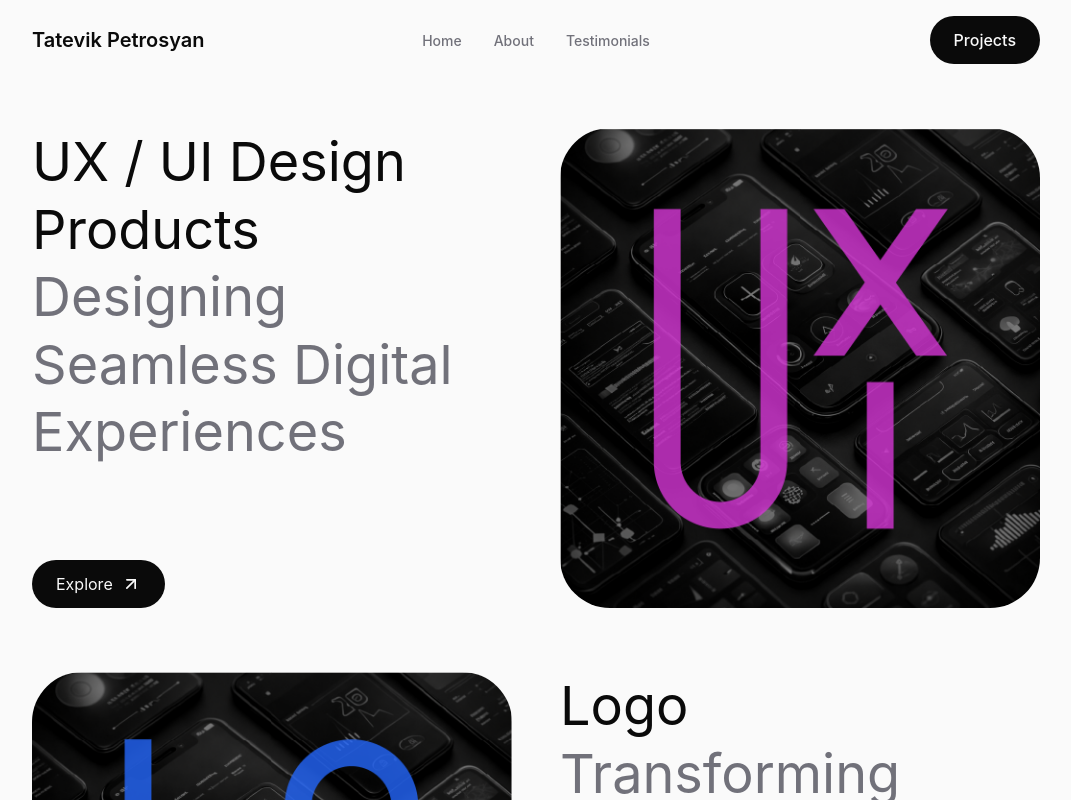
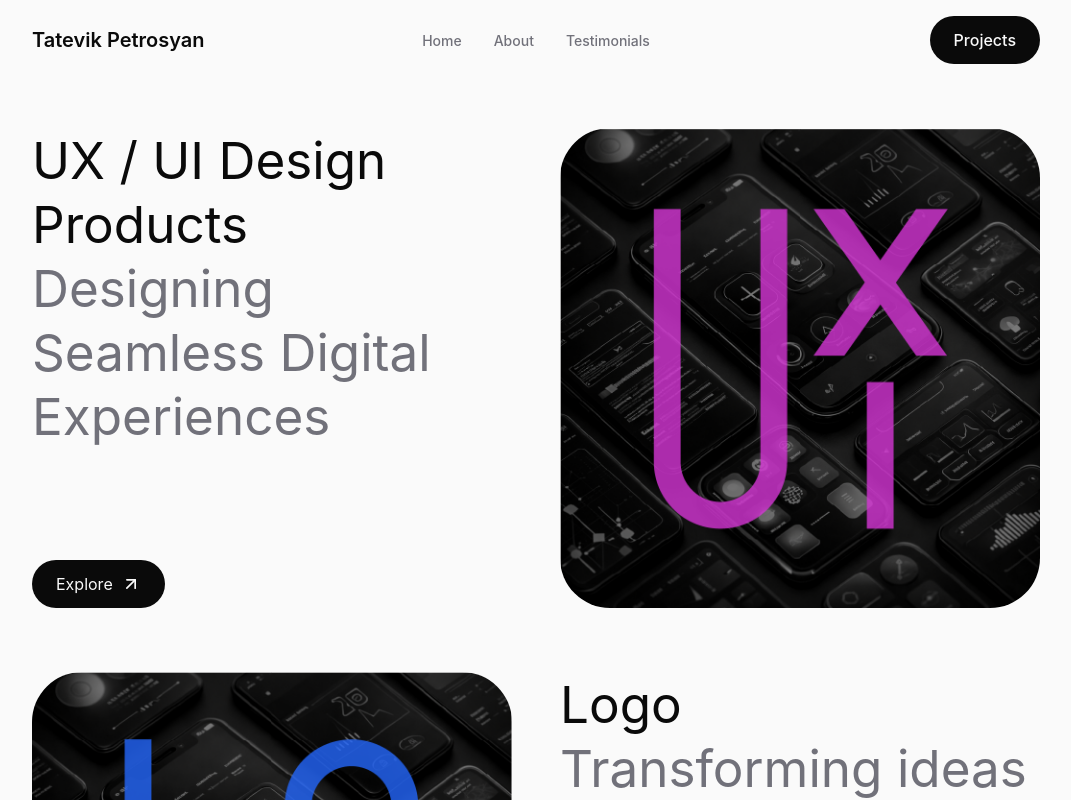
Before and after one commit to BaghajyanRuben/tatevik-portfolio, a React (Vite) app: page /projects in a window 1280 px wide. Shown: the top 800 px of the page, without its empty margins (104-1175 px from the left). Built offline with nearby package versions, Linux system fonts and the light colour scheme.

Commit message:
fix: improve ProductCategory layout and content-based page sizing
- Update ProductCategory desktop layout with proper text/button vertical alignment
- Add responsive text sizing that scales with image
- Remove fixed page height constraints for content-based sizing

```diff
--- a/src/components/layout/PageTransition.jsx
+++ b/src/components/layout/PageTransition.jsx
@@ -30,7 +30,7 @@ const PageTransition = ({ children }) => {
       initial="initial"
       animate="animate"
       exit="exit"
-      className="min-h-screen"
+      className="flex-1"
     >
       {children}
     </motion.div>
--- a/src/components/sections/projects/ProductCategory.jsx
+++ b/src/components/sections/projects/ProductCategory.jsx
@@ -14,8 +14,8 @@ const ProductCategory = ({
     <section
       className={`flex flex-col gap-8 md:gap-12 md:flex-row md:items-stretch ${isImageLeft ? 'md:flex-row-reverse' : ''}`}
     >
-      <div className="hidden h-full w-full flex-col gap-6 md:flex md:w-1/2 md:aspect-square md:justify-between">
-        <div className="text-[54px] leading-tight">
+      <div className="hidden w-full flex-col gap-8 md:flex md:w-1/2 md:justify-between">
+        <div className="text-[clamp(2rem,4vw,3.375rem)] leading-tight">
           <span className="block text-primary">
             {titleDarkLines.map((line) => (
               <span key={line} className="block">
--- a/src/index.css
+++ b/src/index.css
@@ -27,7 +27,6 @@
   body {
     @apply bg-secondary text-primary font-sans antialiased;
     margin: 0;
-    min-height: 100vh;
   }
 
   #root {
```
